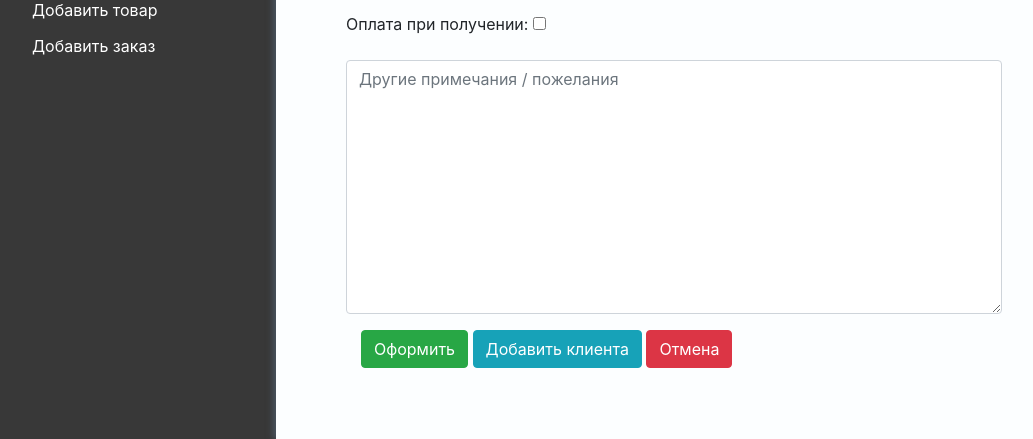
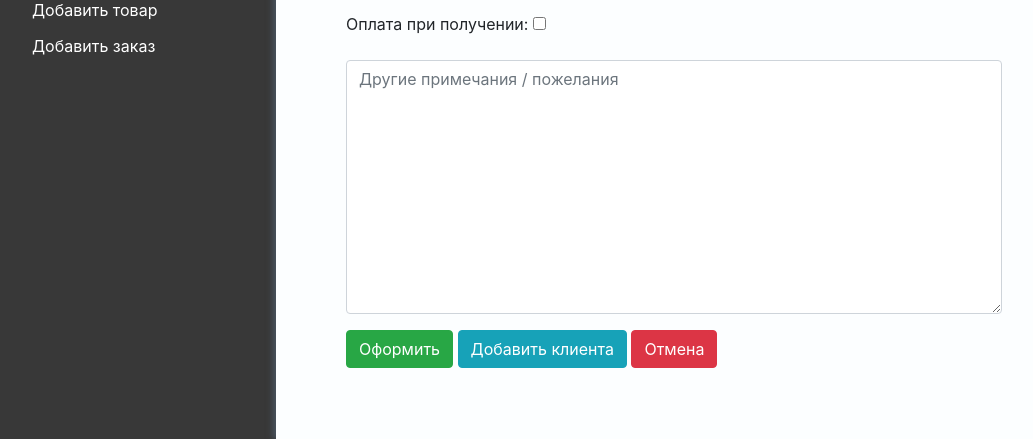
Before and after one commit to verhovensky/crm-yuf, a Django app: page /order/create/exists in a window 1280 px wide. Shown: the part 361-800 px from the top of the page, without its empty margins (8-1041 px from the left). Run offline with Django 3.2, Linux system fonts and the light colour scheme; the visitor is signed in with stand-in values (Sample User, id 1); data that the repository does not hold is empty; parts of the project's set-up code (start-up, migrations or seed data) failed here and were passed over; some libraries are stand-ins or nearby versions.

Commit message:
order_form.html minor fixes

```diff
--- a/order/templates/order/order_form.html
+++ b/order/templates/order/order_form.html
@@ -21,7 +21,7 @@
                     </div>
                     <form method="POST" class="post-form">{% csrf_token %}
                             {{ form.as_p }}
-                            <div class="container float-left">
+                            <div class="float-left">
                                 <button type="submit" class="btn btn-success">Оформить</button>
                                 <a href="{% url 'client:client_add' %}" target="_blank" class="btn btn-info">Добавить клиента</a>
                                 <a href="javascript:history.go(-1)" class="btn btn-danger">Отмена</a>
@@ -51,7 +51,7 @@
                                                 {% if product.image %}
                                                     {{ product.image.url }}
                                                 {% else %}
-                                                    {% static "img/no_image.png" %}
+                                                    {% static "img/no-image.jpg" %}
                                                 {% endif %}">
                                         </a>
                                     </td>
```
